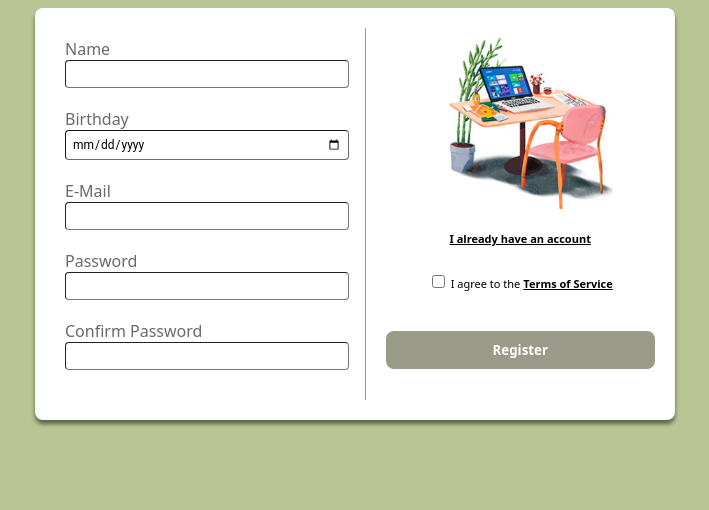
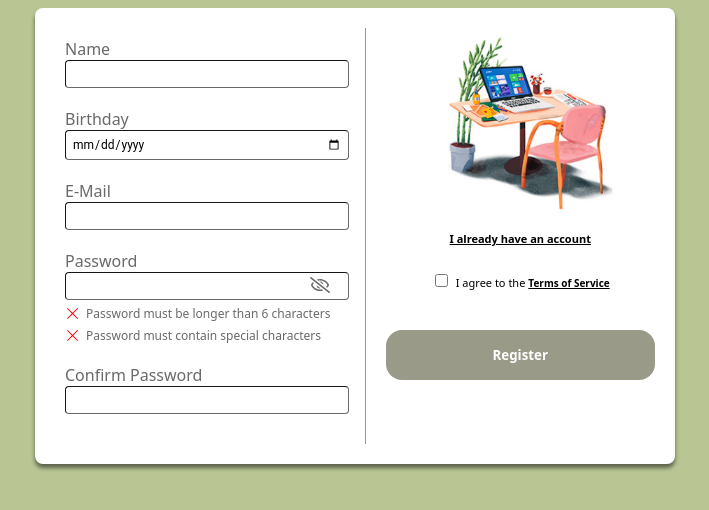
Before and after one commit to muriIo/web-remember-it, a React (Vite) app: page / in a window 1280 px wide. Shown: the top 510 px of the page, without its empty margins (285-994 px from the left). Built offline with nearby package versions, Linux system fonts and the light colour scheme.

Commit message:
chore: page register with libs

```diff
--- a/package.json
+++ b/package.json
@@ -10,9 +10,13 @@
     "preview": "vite preview"
   },
   "dependencies": {
+    "@hookform/resolvers": "^3.9.0",
     "axios": "1.7.2",
     "react": "^18.3.1",
-    "react-dom": "^18.3.1"
+    "react-dom": "^18.3.1",
+    "react-hook-form": "^7.52.1",
+    "react-icons": "^5.2.1",
+    "yup": "^1.4.0"
   },
   "devDependencies": {
     "@types/react": "^18.3.3",
--- a/src/pages/register/index.tsx
+++ b/src/pages/register/index.tsx
@@ -1,185 +1,143 @@
-import React from "react";
+import { useForm } from "react-hook-form";
+import "../register/styles.sass";
+import { UserSchema } from "../../validation/user-schema";
+import { yupResolver } from "@hookform/resolvers/yup";
+import { GiCheckMark } from "react-icons/gi";
+import { RxCross1 } from "react-icons/rx";
+import { useState } from "react";
+import { FaRegEye, FaRegEyeSlash } from "react-icons/fa";
 
 const Register = () => {
+  // const [password, setPassword] = useState<string>("");
+  const [type, setType] = useState<string>("password");
+
+  const useFormMethods = useForm<UserSchema.CreateData>({
+    mode: "all",
+    reValidateMode: "onSubmit",
+    resolver: yupResolver(UserSchema.registerData),
+  });
+
+  const {
+    watch,
+    handleSubmit,
+    register,
+    formState: { errors },
+  } = useFormMethods;
+
+  const onSubmit = (data: UserSchema.CreateData) => {
+    console.log(data);
+  };
+
+  const handleToggle = () => {
+    setType(type === "password" ? "text" : "password");
+  };
+
+  const passwordValue = watch("password", "");
+  const isLongEnough = passwordValue.length >= 6;
+  const hasSpecialChar = /[!@#$%^&*(),.?":{}|<>]/.test(passwordValue);
+
   return (
-    <div
-      style={{
-        display: "flex",
-        flexDirection: "row",
-        flexWrap: "wrap",
-        backgroundColor: "white",
-        borderRadius: "8px",
-        width: "100%",
-        maxWidth: "600px",
-        height: "80%",
-        padding: "20px",
-        boxShadow: "0 4px 4px rgba(0, 0, 0, 0.5)",
-        margin: "0 auto",
-      }}
-    >
-      <div
-        style={{
-          flexDirection: "column",
-          display: "flex",
-          padding: "10px",
-          flex: "1",
-          minWidth: "200px",
-        }}
-      >
-        <label style={{ marginBottom: "10px", color: "#696969" }}>
+    <form onSubmit={handleSubmit(onSubmit)}>
+      <div className="register-container">
+        <div className="register-column">
+          <label aria-invalid={!!errors.name}>
             Name
-          <input
-            style={{
-              width: "100%",
-              marginBottom: "10px",
-              borderRadius: "4px",
-              borderWidth: "1px",
-              padding: "6px",
-            }}
+            <input type="text" {...register("name")} />
+            {errors.name && (
+              <span className="error-message">{errors.name.message}</span>
+            )}
+          </label>
+          <label>
+            Birthday
+            <input type="date" {...register("birthday")} />
+            {errors.birthday && (
+              <span className="error-message">{errors.birthday.message}</span>
+            )}
+          </label>
+          <label>
+            E-Mail
+            <input type="email" {...register("email")} />
+            {errors.email && (
+              <span className="error-message">{errors.email.message}</span>
+            )}
+          </label>
+          <label>
+            Password
+            <div className="password-container">
+              <input type={type} {...register("password")} />
+              <i onClick={handleToggle}>
+                {type === "password" ? (
+                  <FaRegEyeSlash size={20} />
+                ) : (
+                  <FaRegEye size={20} />
+                )}
+              </i>
+            </div>
+            <div className="validation-status">
+              {isLongEnough ? (
+                <GiCheckMark
+                  color={"green"}
+                  size={"15px"}
+                  style={{ marginRight: "6px" }}
                 />
+              ) : (
+                <RxCross1
+                  color="red"
+                  size={"15px"}
+                  style={{ marginRight: "6px" }}
+                />
+              )}{" "}
+              Password must be longer than 6 characters
+            </div>
+            <div className="validation-status">
+              {hasSpecialChar ? (
+                <GiCheckMark
+                  color={"green"}
+                  size={"15px"}
+                  style={{ marginRight: "6px" }}
+                />
+              ) : (
+                <RxCross1
+                  color="red"
+                  size={"15px"}
+                  style={{ marginRight: "6px" }}
+                />
+              )}{" "}
+              Password must contain special characters
+            </div>
           </label>
-        <label style={{ marginBottom: "10px", color: "#696969" }}>
-          Birthday
-          <input
-            type="date"
-            style={{
-              width: "100%",
-              marginBottom: "10px",
-              borderColor: "#696969",
-              borderRadius: "4px",
-              borderWidth: "1px",
-              padding: "6px",
-            }}
-          />
-        </label>
-        <label style={{ marginBottom: "10px", color: "#696969" }}>
-          E-Mail
-          <input
-            type="email"
-            style={{
-              width: "100%",
-              marginBottom: "10px",
-              borderRadius: "4px",
-              borderWidth: "1px",
-              padding: "6px",
-            }}
-          />
-        </label>
-        <label style={{ marginBottom: "10px", color: "#696969" }}>
-          Password
-          <input
-            type="password"
-            style={{
-              width: "100%",
-              marginBottom: "10px",
-              borderRadius: "4px",
-              borderWidth: "1px",
-              padding: "6px",
-            }}
-          />
-        </label>
-        <label style={{ marginBottom: "10px", color: "#696969" }}>
+          <label>
             Confirm Password
-          <input
-            type="password"
-            style={{
-              width: "100%",
-              marginBottom: "10px",
-              borderRadius: "4px",
-              borderWidth: "1px",
-              padding: "6px",
-            }}
-          />
+            <input type="password" {...register("confirm_password")} />
+            {errors.confirm_password && (
+              <span className="error-message">
+                {errors.confirm_password.message}
+              </span>
+            )}
           </label>
         </div>
 
-      {/* Divider */}
-      <div
-        style={{
-          width: "1px",
-          backgroundColor: "#9A9A89",
-          margin: "0 20px",
-        }}
-      />
+        <div className="divider" />
 
-      <div
-        style={{
-          display: "flex",
-          flexDirection: "column",
-          alignItems: "center",
-          flex: "1",
-          minWidth: "200px",
-          textAlign: "center",
-        }}
-      >
-        <img
-          src={"/images/register.png"}
-          alt="Register"
-          style={{ width: "100%", height: "auto", maxWidth: "200px" }}
-        />
-        <a
-          // href="/login"
-          style={{
-            textAlign: "center",
-            marginTop: "10px",
-            marginBottom: "20px",
-            fontWeight: "bold",
-            textDecoration: "underline",
-            color: "black",
-            cursor: "pointer",
-            fontSize: "11px",
-          }}
-        >
-          <text style={{ textAlign: "center" }}>I already have an account</text>
+        <div className="register-right">
+          <img src={"/images/register.png"} alt="Register" />
+          <a className="link">
+            <span>I already have an account</span>
           </a>
-        <div
-          style={{
-            display: "flex",
-            flexDirection: "row",
-            alignItems: "baseline",
-            gap: "3px",
-            textAlign: "center",
-          }}
-        >
-          <input type="checkbox" id="terms" />
-          <label htmlFor="terms" style={{ fontSize: "11px" }}>
-            I agree to the
-          </label>
-
-          <a
-            href="#"
-            style={{
-              marginTop: "10px",
-              marginBottom: "20px",
-              fontWeight: "bold",
-              textDecoration: "underline",
-              color: "black",
-              cursor: "pointer",
-              fontSize: "10px",
-            }}
-          >
-            <text style={{ fontSize: "11px" }}>Terms of Service</text>
+          <div className="terms">
+            <input type="checkbox" id="terms" {...register("terms")} />
+            <label htmlFor="terms">I agree to the</label>
+            <a href="#">
+              <span>Terms of Service</span>
             </a>
           </div>
-
-        <button
-          style={{
-            fontWeight: "bold",
-            borderWidth: "1px",
-            borderColor: "#333333",
-            marginTop: "20px",
-            padding: "10px 20px",
-            borderRadius: "8px",
-            backgroundColor: "#9A9A89",
-            color: "white",
-            cursor: "pointer",
-            width: "100%",
-          }}
-        >
-          Register
-        </button>
+          {errors.terms && (
+            <span className="error-message">{errors.terms.message}</span>
+          )}
+          <button type="submit">Register</button>
         </div>
       </div>
+    </form>
   );
 };
 
```
Also changed, not shown: 1 other file (tests, documents, lock files or other folders). Lines whose indentation alone changed are shown as unchanged.
